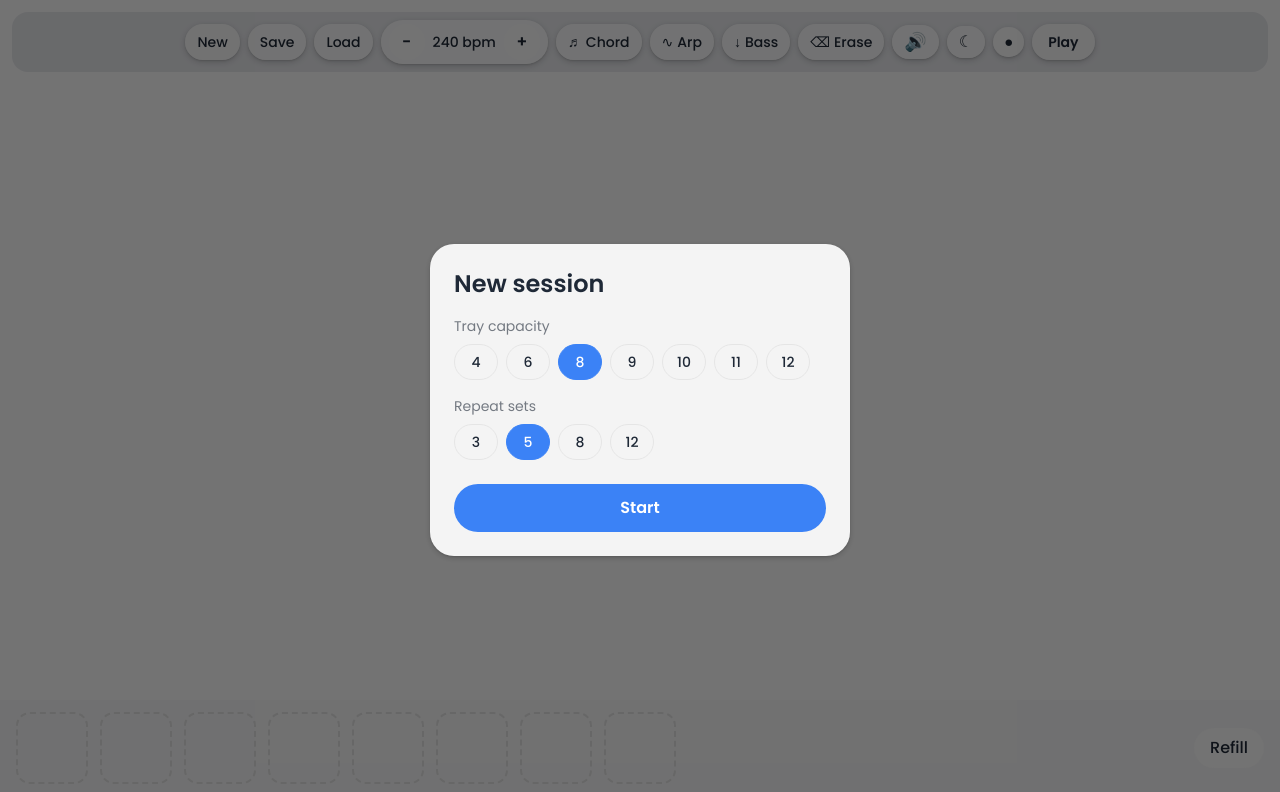
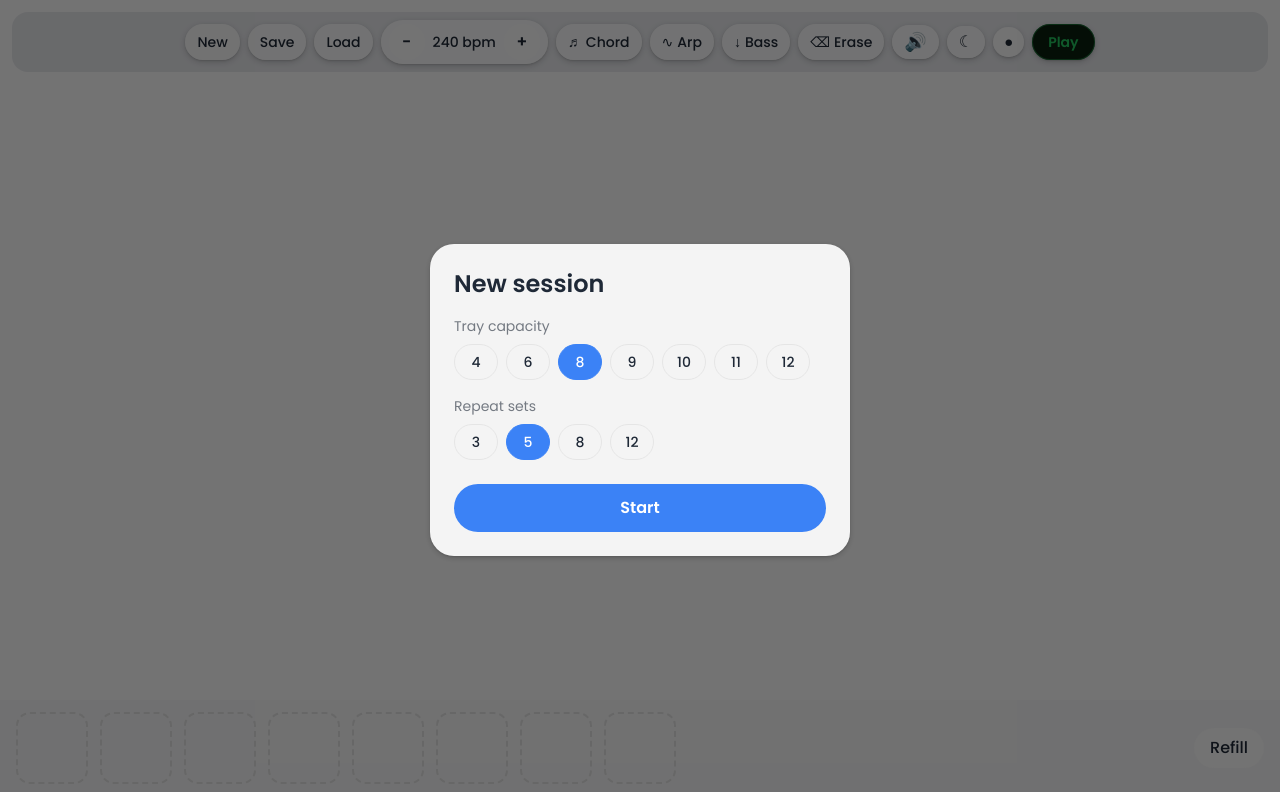
Before and after one commit to pepperhorn/songtiles, a React (Vite) app: page / in a window 1280 px wide. Shown: the top 792 px of the page. Built offline with nearby package versions, Linux system fonts and the light colour scheme.

Commit message:
style(play): deep green-black background with bright green text on play/stop
Co-Authored-By: Claude Opus 4.7 (1M context) <noreply@anthropic.com>

```diff
--- a/src/App.tsx
+++ b/src/App.tsx
@@ -187,7 +187,13 @@ function Inner() {
         </button>
         <button
           className="play-stop px-4 py-2 rounded-full font-semibold text-sm"
-          style={{ ...btnStyle, pointerEvents: 'auto' }}
+          style={{
+            ...btnStyle,
+            pointerEvents: 'auto',
+            background: '#0a1f0d',
+            color: '#22c55e',
+            boxShadow: `${tokens.tileShadow}, inset 0 0 0 1px rgba(34, 197, 94, 0.4)`,
+          }}
           onClick={() => isPlaying ? stop() : play()}
         >
           {isPlaying ? 'Stop' : 'Play'}
```
